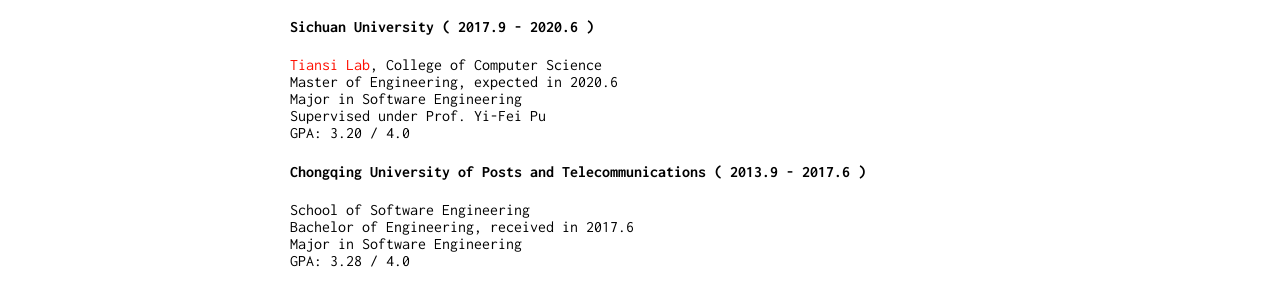
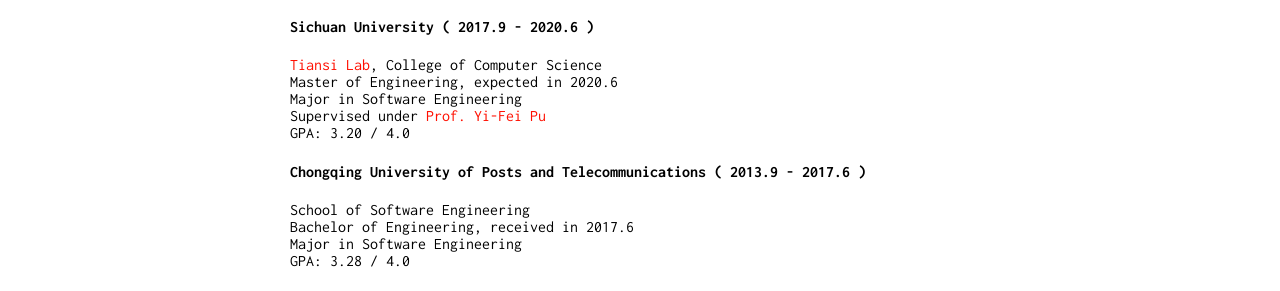
Before and after one commit to RaymondByc/raymondbyc-github.io, a Jekyll site: the page built from index.md, in a window 1280 px wide and 900 px high. Shown: the part 309-600 px from the top of the window. Built offline with Jekyll 4.4.1, drawn with Linux system fonts in a browser that asks for light colours; our own code applies the rules of GitHub Pages for plain Markdown files; part of the change alters nothing that is shown.

```diff
--- a/index.md
+++ b/index.md
@@ -15,7 +15,7 @@ I am looking forward to a PhD opportunity of Computer Vision and Machine Learnin
 [Tiansi Lab](http://tiansilab.org/en/index.jsp), College of  Computer Science
 Master of Engineering, expected in 2020.6
 Major in Software Engineering
-Supervised under Prof. Yi-Fei Pu
+Supervised under [Prof. Yi-Fei Pu](https://ieeexplore.ieee.org/author/37269178400)
 GPA: 3.20 / 4.0
 
 #### Chongqing University of Posts and Telecommunications ( 2013.9 - 2017.6 )
```
